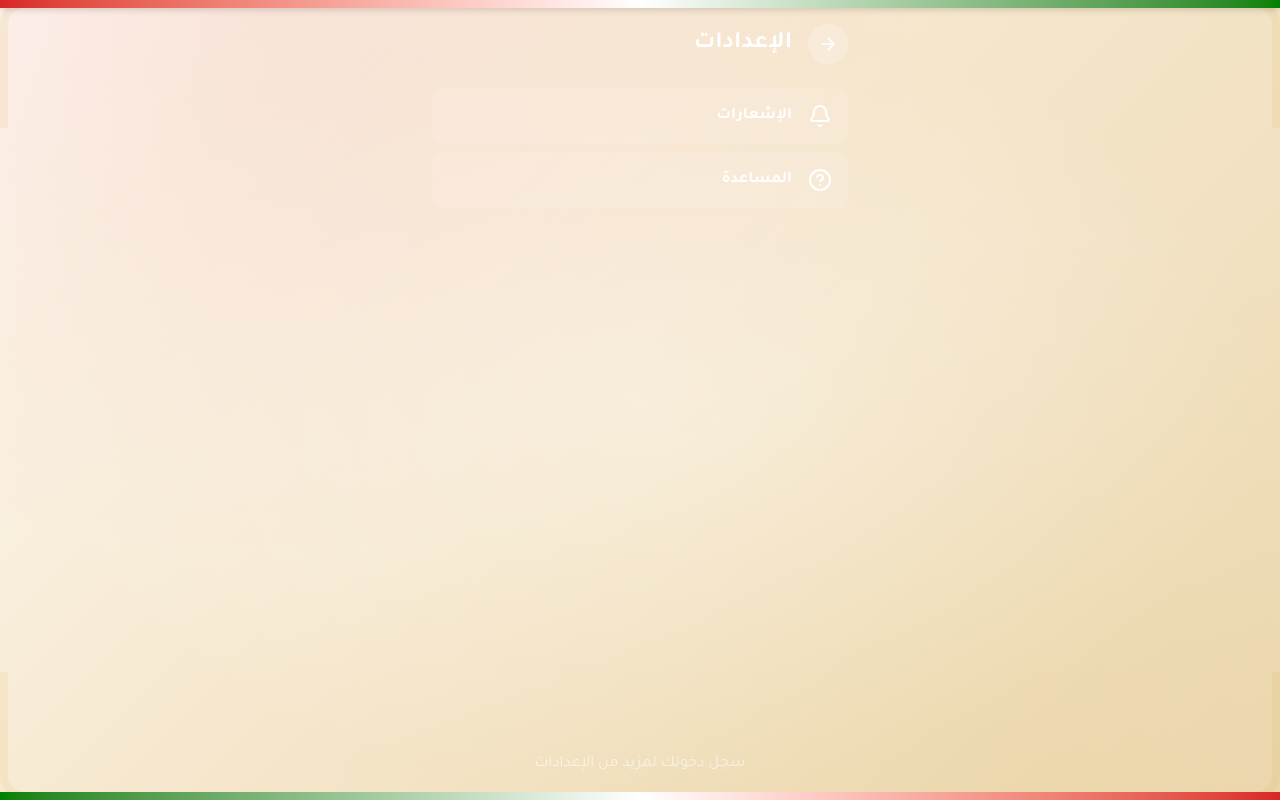
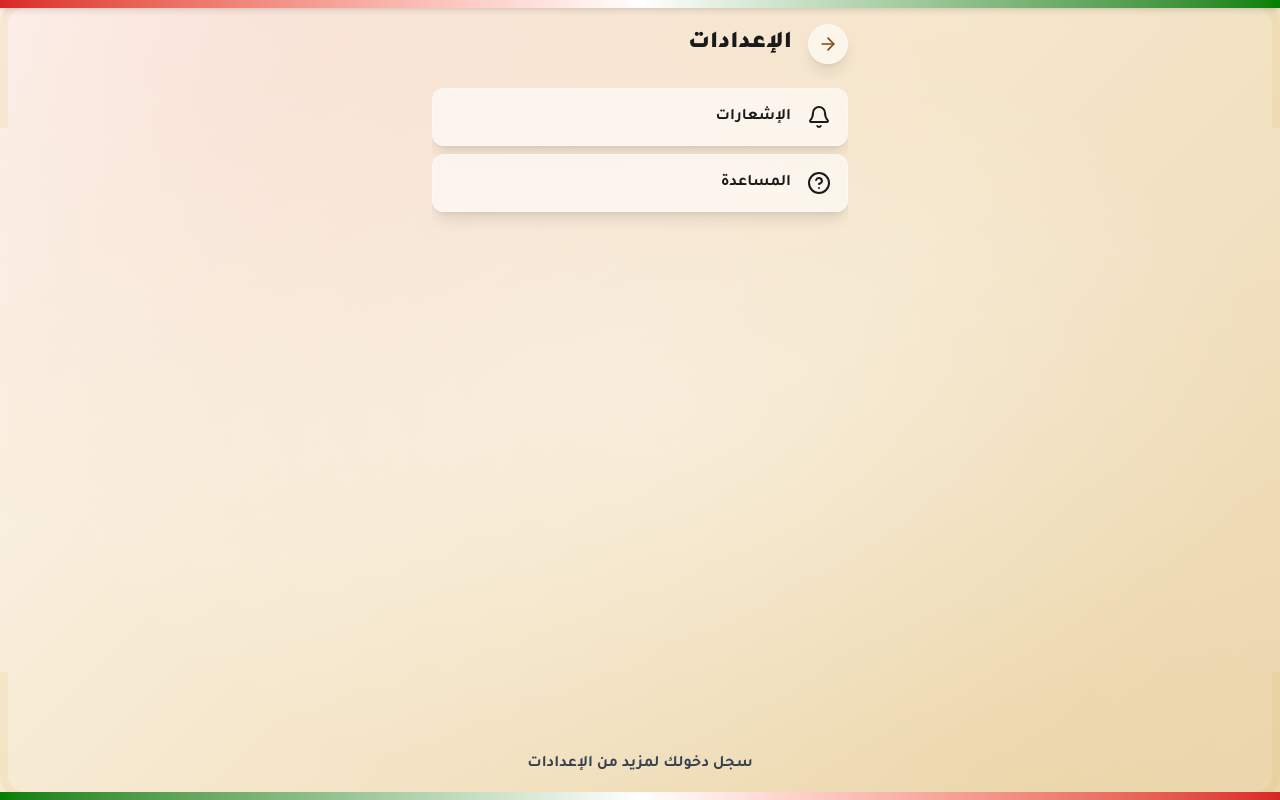
Before and after one commit to MrAsnssr/OmaniGame, a React (Vite) app: page /settings in a window 1280 px wide. Built offline with nearby package versions, Linux system fonts and the light colour scheme; no server answers; the database is empty.

Commit message:
Fix Settings page contrast: replace white text on light bg with dark text on glass panels

```diff
--- a/src/components/SettingsPage.jsx
+++ b/src/components/SettingsPage.jsx
@@ -33,11 +33,11 @@ export default function SettingsPage({ onBack, onAdmin, user, onLogout }) {
             <div className="flex items-center gap-4 mb-6">
                 <button
                     onClick={onBack}
-                    className="w-10 h-10 rounded-full bg-white/20 flex items-center justify-center text-white hover:bg-white/30 transition-colors"
+                    className="w-10 h-10 rounded-full glass-card flex items-center justify-center text-omani-brown hover:bg-white/90 transition-colors"
                 >
                     <ArrowRight size={20} />
                 </button>
-                <h2 className="text-2xl font-bold text-white">الإعدادات</h2>
+                <h2 className="text-2xl font-black text-omani-dark">الإعدادات</h2>
             </div>
 
             {/* User Info Card */}
@@ -45,9 +45,9 @@ export default function SettingsPage({ onBack, onAdmin, user, onLogout }) {
                 <motion.div
                     initial={{ opacity: 0, y: 20 }}
                     animate={{ opacity: 1, y: 0 }}
-                    className="bg-white/10 backdrop-blur-sm rounded-2xl p-4 mb-4 flex items-center gap-4"
+                    className="glass-panel rounded-2xl p-4 mb-4 flex items-center gap-4"
                 >
-                    <div className="w-14 h-14 rounded-full bg-white/20 flex items-center justify-center overflow-hidden">
+                    <div className="w-14 h-14 rounded-full bg-gradient-to-br from-omani-gold to-yellow-600 flex items-center justify-center overflow-hidden ring-2 ring-white/50">
                         {user.photoURL ? (
                             <img src={user.photoURL} alt="User" className="w-full h-full object-cover" />
                         ) : (
@@ -57,10 +57,10 @@ export default function SettingsPage({ onBack, onAdmin, user, onLogout }) {
                         )}
                     </div>
                     <div className="flex-1 min-w-0">
-                        <p className="text-white font-bold truncate">{user.displayName || 'مستخدم'}</p>
-                        <p className="text-white/60 text-sm truncate">{user.email}</p>
+                        <p className="text-omani-dark font-black text-lg truncate">{user.displayName || 'مستخدم'}</p>
+                        <p className="text-gray-700 text-sm font-bold truncate">{user.email}</p>
                         {isAdmin && (
-                            <span className="inline-flex items-center gap-1 bg-omani-gold/20 text-omani-gold text-xs px-2 py-0.5 rounded-full mt-1">
+                            <span className="inline-flex items-center gap-1 bg-gradient-to-r from-omani-gold to-yellow-600 text-white text-xs px-3 py-1 rounded-full mt-1 font-bold shadow-sm">
                                 <Shield size={10} /> مسؤول
                             </span>
                         )}
@@ -80,8 +80,8 @@ export default function SettingsPage({ onBack, onAdmin, user, onLogout }) {
                             transition={{ delay: index * 0.1 }}
                             onClick={item.onClick}
                             className={`w-full p-4 rounded-xl flex items-center gap-4 transition-colors ${item.special
-                                ? 'bg-gradient-to-r from-omani-red to-red-600 text-white'
-                                : 'bg-white/10 text-white hover:bg-white/20'
+                                ? 'bg-gradient-to-r from-omani-red to-red-600 text-white shadow-lg'
+                                : 'glass-card text-omani-dark hover:bg-white/90 font-bold'
                                 }`}
                         >
                             <item.icon size={24} />
@@ -98,7 +98,7 @@ export default function SettingsPage({ onBack, onAdmin, user, onLogout }) {
                     transition={{ delay: 0.3 }}
                     className="mt-4"
                 >
-                    <Button onClick={handleLogout} variant="ghost" className="w-full text-red-300 hover:text-red-200 hover:bg-red-500/20">
+                    <Button onClick={handleLogout} variant="ghost" className="w-full text-red-600 hover:text-red-700 hover:bg-red-50 font-bold">
                         <LogOut size={20} />
                         تسجيل الخروج
                     </Button>
@@ -110,7 +110,7 @@ export default function SettingsPage({ onBack, onAdmin, user, onLogout }) {
                 <motion.div
                     initial={{ opacity: 0 }}
                     animate={{ opacity: 1 }}
-                    className="mt-4 text-center text-white/60"
+                    className="mt-4 text-center text-gray-700 font-bold"
                 >
                     <p>سجل دخولك لمزيد من الإعدادات</p>
                 </motion.div>
```
